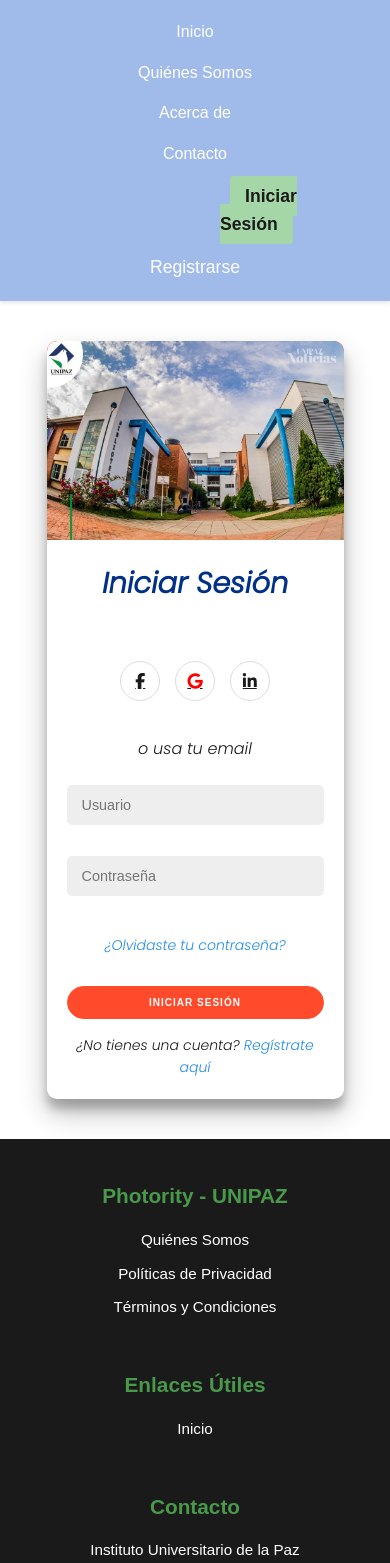
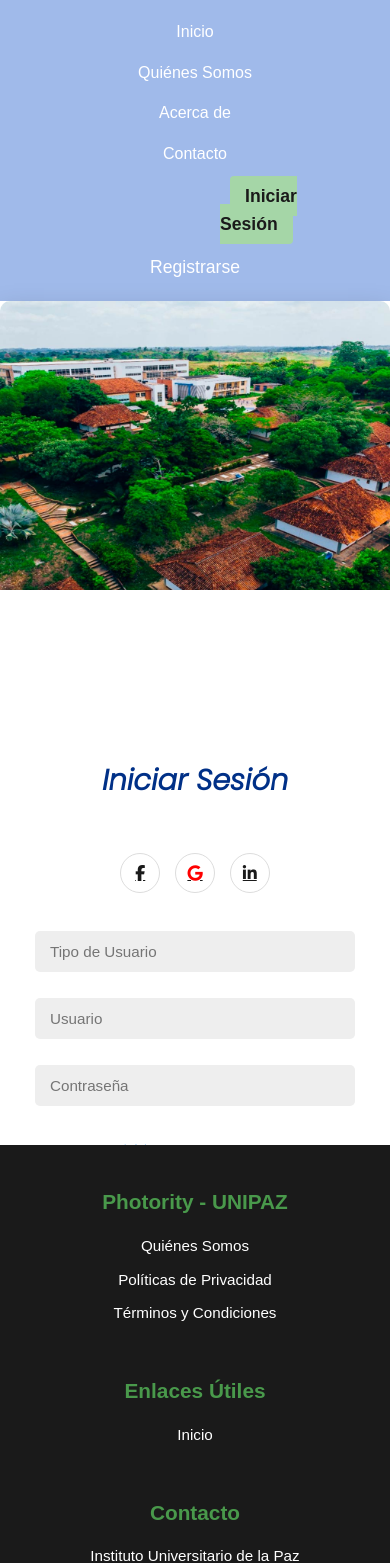
Before and after one commit to andresingenieroinformatico/photority, a Django app: page /login/ in a window 390 px wide. Shown: the part 177-1740 px from the top of the page. Run offline with Django 5.2, Linux system fonts and the light colour scheme; some libraries are stand-ins or nearby versions.

Commit message:
nuevos ajustes al login y registro

```diff
--- a/PHOTORITY/urls.py
+++ b/PHOTORITY/urls.py
@@ -4,5 +4,5 @@
 
 urlpatterns = [
     path('admin/', admin.site.urls),
-    path('', include('main.urls'))
-]
+    path('', include('main.urls')),
+    ]
--- a/main/static/css/inicio.css
+++ b/main/static/css/inicio.css
@@ -59,20 +59,6 @@
     width: 100%;
 }
 
-/* Main Content Styling */
-.main-content {
-    max-width: 100%;
-    margin: 10px;
-    padding: 50px;
-    display: flex;
-    justify-content: center;
-    flex-direction: column;
-    align-items: center;
-    gap: 20px;
-    background-color: #ffffff;
-    padding: 20px;
-    border-radius: 8px;
-}
 
 .intro {
     background-color: #ffffff; /* White background for intro section */
--- a/main/static/css/login.css
+++ b/main/static/css/login.css
@@ -2,59 +2,72 @@
 @import url("https://fonts.googleapis.com/css2?family=Poppins:ital,wght@1,300&display=swap");
 
 .login-section {
-    background: #ffffff; /* White background, consistent with inicio.css */
-    border-radius: 10px;
-    box-shadow: 0 14px 28px rgba(0, 0, 0, 0.25), 0 10px 10px rgba(0, 0, 0, 0.22); /* Shadow from example */
-    max-width: 768px; /* Matches example container width */
+    background: #ffffff;
     width: 100%;
-    min-height: 480px;
-    margin: 20px auto; /* Center with margin */
-    overflow: hidden; /* Prevent overflow */
-    font-family: 'Poppins', sans-serif; /* Use Poppins font */
+    min-height: 100vh;
+    margin: 0;
+    padding: 0;
+    overflow: hidden;
+    font-family: 'Poppins', sans-serif;
+    display: flex;
+    justify-content: center;
+    align-items: center;
+    box-shadow: 0 14px 28px rgba(0, 0, 0, 0.25), 0 10px 10px rgba(0, 0, 0, 0.22);
 }
 
 /* Two-Column Container */
 .login-container {
     display: flex;
     flex-direction: row;
-    height: 100%;
+    width: 100%;
+    height: 100vh; /* Full viewport height */
 }
 
 /* Image Column */
 .login-image {
-    flex: 1;
-    max-width: 50%;
-    background: linear-gradient(to right, #ff4b2b, #ff416c); /* Gradient from example overlay */
+    flex: 0 0 70%; /* 70% width */
     display: flex;
     justify-content: center;
     align-items: center;
+    overflow: hidden; /* Prevent image overflow */
 }
 
 .login-img {
     width: 100%;
-    height: 100%;
-    object-fit: cover; /* Ensure image fits nicely */
-    border-radius: 10px 0 0 10px; /* Rounded corners on left side */
+    height: 100%; /* Maintain aspect ratio */
+    max-height: 100%; /* Fit within container height */
 }
 
 /* Form Column */
 .login-form-container {
-    flex: 1;
-    max-width: 50%;
-    padding: 0 50px;
+    flex: 0 0 30%; /* 30% width */
+    display: flex;
+    justify-content: center;
+    align-items: center;
+    padding: 20px;
+    background: #ffffff;
+    border: 3px solid transparent;
+    border-image: linear-gradient(to bottom, #000000, rgba(0, 0, 0, 0.2)) 1;
+    border-radius: 10px;
+    box-shadow: 0 14px 28px rgba(0, 0, 0, 0.25), 0 10px 10px rgba(0, 0, 0, 0.22);
+}
+
+/* Form Styling */
+.login-form {
     display: flex;
     flex-direction: column;
-    justify-content: center;
+    gap: 10px;
+    width: 100%;
+    text-align: center;
     align-items: center;
-    text-align: center;
 }
 
 /* Login Title */
 .login-title {
-    color: #003087; /* Deep blue from original login.css */
+    color: #003087;
     font-size: 2rem;
     font-weight: bold;
-    margin: 0 0 20px;
+    margin-bottom: 20px;
 }
 
 /* Social Container */
@@ -71,8 +84,8 @@
     margin: 0 5px;
     height: 40px;
     width: 40px;
-    color: #1a1a1a; /* Black from original login.css */
-    transition: transform 80ms ease-in;
+    color: #1a1a1a;
+    transition: transform 80ms ease-in-out;
 }
 
 .social-container a:hover {
@@ -80,17 +93,10 @@
 }
 
 #red {
-    color: red; /* From example CSS */
+    color: red;
 }
 
-/* Form Styling */
-.login-form {
-    display: flex;
-    flex-direction: column;
-    gap: 15px;
-    width: 100%;
-}
-
+/* Form Inputs */
 .form-group {
     display: flex;
     flex-direction: column;
@@ -98,32 +104,33 @@
 }
 
 .form-group input {
-    background: #eee; /* Light gray from example */
+    background: #eee;
     border: none;
     padding: 12px 15px;
     margin: 8px 0;
     width: 100%;
     font-size: 1rem;
     border-radius: 5px;
-    color: #1a1a1a; /* Black from original */
+    color: #1a1a1a;
+    width: 320px;
 }
 
 .form-group input:focus {
     outline: none;
-    border: 1px solid #4c85ee; /* Border color from original */
-    box-shadow: 0 0 5px rgba(0, 48, 135, 0.3); /* Shadow from original */
+    border: 1px solid #4c85ee;
+    box-shadow: 0 0 5px rgba(0, 48, 135, 0.3);
 }
 
 /* Error Message */
 .error-message {
-    color: #d32f2f; /* Red from original */
+    color: #d32f2f;
     font-size: 0.9rem;
     margin-bottom: 10px;
 }
 
 /* Forgot Password Link */
 .forgot-password {
-    color: #228be6; /* Link color from example */
+    color: #228be6;
     font-size: 14px;
     text-decoration: none;
     margin: 15px 0;
@@ -135,21 +142,22 @@
 
 /* Login Button */
 .login-button {
-    border-radius: 20px; /* Rounded from example */
-    border: 1px solid #ff4b2b; /* Orange from example */
-    background: #ff4b2b; /* Orange from example */
-    color: #ffffff; /* White from original */
+    border-radius: 20px;
+    border: 1px solid #ff4b2b;
+    background: #ff4b2b;
+    color: #ffffff;
     font-size: 12px;
     font-weight: bold;
     padding: 12px 45px;
     letter-spacing: 1px;
     text-transform: uppercase;
-    transition: transform 80ms ease-in, background-color 0.3s ease;
+    width: 50%;
+    transition: transform 80ms ease-in-out, background-color 0.3s ease;
 }
 
 .login-button:hover {
-    background: #e03e22; /* Slightly darker orange for hover */
-    transform: scale(0.95); /* Scale effect from example */
+    background: #e03e22;
+    transform: scale(0.95);
 }
 
 .login-button:focus {
@@ -158,15 +166,15 @@
 
 /* Register Link */
 .register-link {
-    color: #1a1a1a; /* Black from original */
+    color: #1a1a1a;
     font-size: 14px;
     margin-top: 15px;
 }
 
 .register-link a {
-    color: #228be6; /* Link color from example */
+    color: #228be6;
     text-decoration: none;
-    font-weight: 500;
+    font-weight: bold;
 }
 
 .register-link a:hover {
@@ -174,40 +182,32 @@
 }
 
 /* Responsive Design */
-@media (max-width: 768px) {
-    .login-section {
-        max-width: 90%;
-        min-height: auto;
-        margin: 10px auto;
+@media screen and (max-width: 768px) {
+    .login-container {
+        flex-direction: column;
     }
-
-    .login-container {
-        flex-direction: column; /* Stack vertically */
+    .login-image {
+        flex: 0 0 auto;
+        max-height: 40vh; /* Limit image height */
     }
-
-    .login-image, .login-form-container {
-        max-width: 100%; /* Full width */
+    .login-img {
+        border-radius: 10px 10px 0 0;
     }
-
-    .login-img {
-        max-height: 200px; /* Limit image height */
-        border-radius: 10px 10px 0 0; /* Adjust for top stacking */
+    .login-form-container {
+        flex: 0 0 auto;
+        width: 100%;
+        padding: 20px;
+        border-image: none;
+        border: 2px solid #000000;
     }
-
-    .login-form-container {
-        padding: 20px;
-    }
-
     .login-title {
         font-size: 1.8rem;
     }
-
     .form-group input {
-        font-size: 0.9rem;
+        font-size: 0.95rem;
     }
-
     .login-button {
         font-size: 10px;
-        padding: 10px 30px;
+        padding: 10px 20px;
     }
 }
--- a/main/templates/login.html
+++ b/main/templates/login.html
@@ -16,29 +16,36 @@
             <div class="login-image">
                 <img src="{% static 'images/images_login.jpg' %}" alt="Login Illustration" class="login-img">
             </div>
-            <div class="login-form-container sign-in-container">
+            <div class="login-section sign-in-container">
                 <form method="post" class="login-form">
                     {% csrf_token %}
                     <h1 class="login-title">Iniciar Sesión</h1>
+
                     <div class="social-container">
                         <a href="#" class="social"><i class="fab fa-facebook-f"></i></a>
                         <a href="#" class="social"><i class="fab fa-google" id="red"></i></a>
                         <a href="#" class="social"><i class="fab fa-linkedin-in"></i></a>
                     </div>
-                    <span>o usa tu email</span>
+
+                    <div class="form-group">
+                        <input type="text" id="tipo_user" name="tipo_user" placeholder="Tipo de Usuario" required>
+                    </div>
+
                     <div class="form-group">
                         <input type="text" id="username" name="username" placeholder="Usuario" required>
                     </div>
+
                     <div class="form-group">
                         <input type="password" id="password" name="password" placeholder="Contraseña" required>
                     </div>
+
                     {% if form.errors %}
                         <p class="error-message">Usuario o contraseña incorrectos. Por favor, intenta de nuevo.</p>
                     {% endif %}
                     <a href="#" class="forgot-password">¿Olvidaste tu contraseña?</a>
                     <button type="submit" class="login-button">Iniciar Sesión</button>
+                    <p class="register-link">¿No tienes una cuenta? <a href="{% url 'registro' %}">Regístrate aquí</a></p>
                 </form>
-                <p class="register-link">¿No tienes una cuenta? <a href="{% url 'registro' %}">Regístrate aquí</a></p>
             </div>
         </div>
     </section>
--- a/main/templates/registro.html
+++ b/main/templates/registro.html
@@ -25,7 +25,6 @@
                         <a href="#" class="social"><i class="fab fa-google" id="red"></i></a>
                         <a href="#" class="social"><i class="fab fa-linkedin-in"></i></a>
                     </div>
-                    <span>o usa tu email como registro</span>
                     <div class="form-group">
                         <input type="text" id="username" name="username" placeholder="Usuario" required>
                     </div>
@@ -50,8 +49,9 @@
                         {% endfor %}
                     {% endif %}
                     <button type="submit" class="register-button" id="lila">Registrarse</button>
+                    <p class="login-link">¿Ya tienes una cuenta? <a href="{% url 'login' %}">Inicia sesión aquí</a></p>
                 </form>
-                <p class="login-link">¿Ya tienes una cuenta? <a href="{% url 'login' %}">Inicia sesión aquí</a></p>
+
             </div>
         </div>
     </section>
```
Also changed, not shown: main/static/css/registro.css (+70 -72 lines), db.sqlite3, main/static/images/images_login.jpg.
